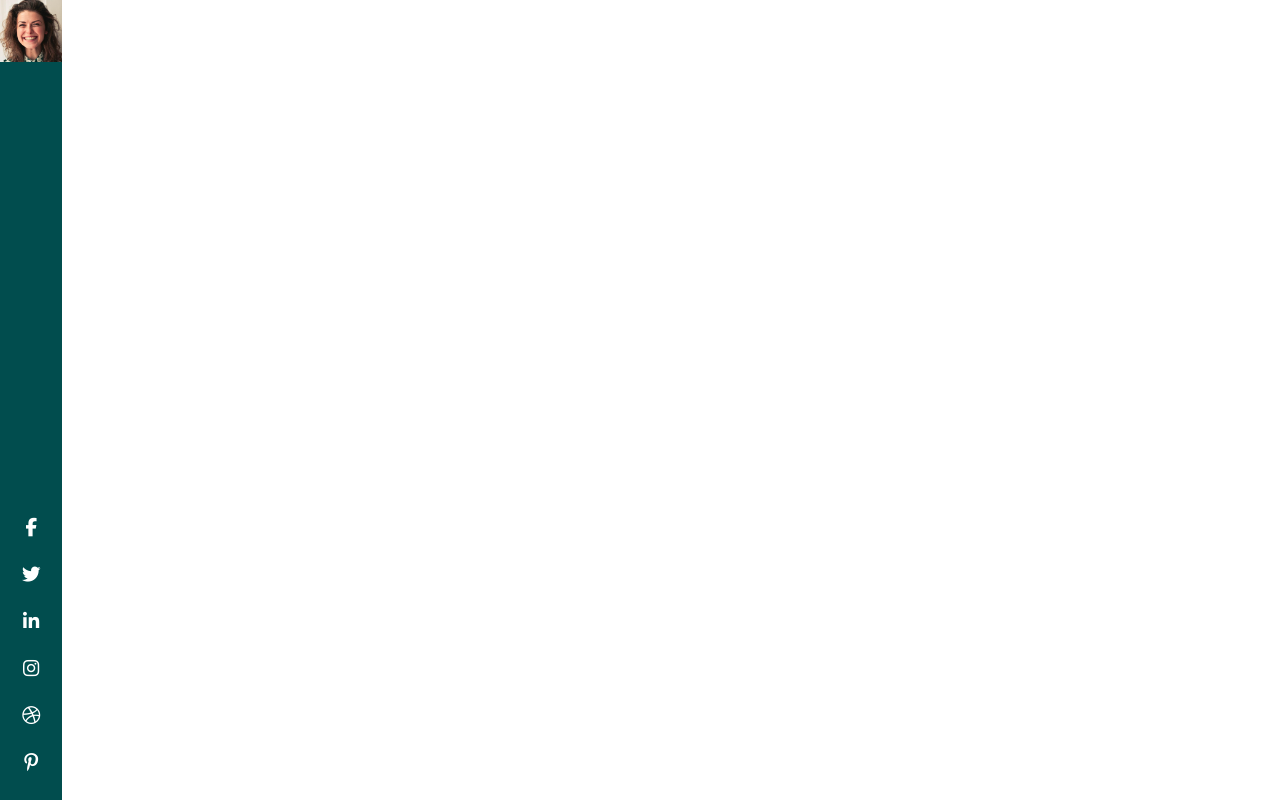
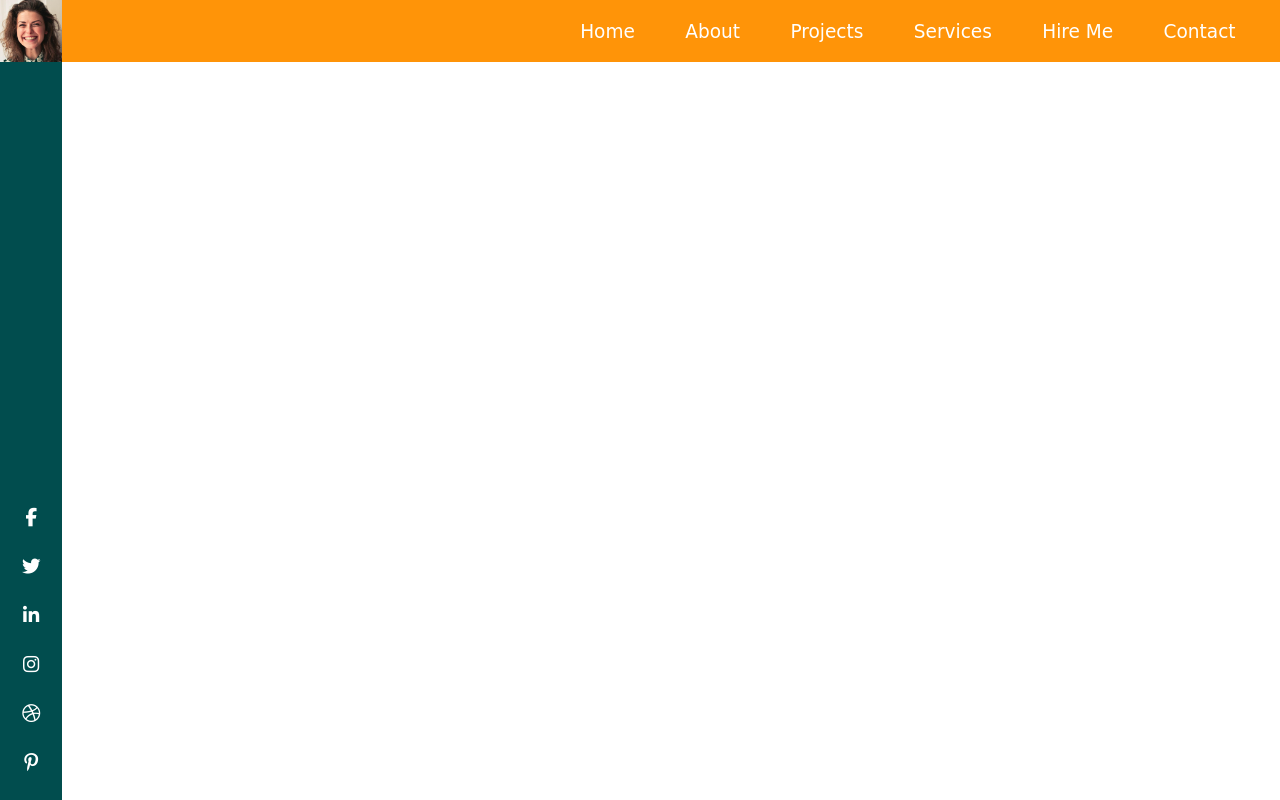
Before and after one commit to effiong-jr/sample-portfolio-website, a plain HTML site: page index.html in a window 1280 px wide. Drawn offline with Linux system fonts and the light colour scheme; a web font is replaced by a local one.

Commit message:
Added main navbar
Added main navbar with some animation for desktop view

```diff
--- a/index.html
+++ b/index.html
@@ -39,5 +39,27 @@
         </ul>
       </div>
     </aside>
+
+    <!-- Main content -->
+    <main>
+      <!-- Main Nav -->
+      <header id="header">
+        <nav class="header__main-nav">
+          <div class="header__main-nav--humburger">
+            <div class="line line-1"></div>
+            <div class="line line-2"></div>
+            <div class="line line-3"></div>
+          </div>
+          <ul class="header__main-nav--links">
+            <li><a href="#">Home</a></li>
+            <li><a href="#">About</a></li>
+            <li><a href="#">Projects</a></li>
+            <li><a href="#">Services</a></li>
+            <li><a href="#">Hire Me</a></li>
+            <li><a href="#">Contact</a></li>
+          </ul>
+        </nav>
+      </header>
+    </main>
   </body>
 </html>
--- a/style.css
+++ b/style.css
@@ -36,6 +36,17 @@ body {
   display: flex;
 }
 
+li {
+  list-style: none;
+}
+
+a:link,
+a:visited {
+  text-decoration: none;
+  color: white;
+  font-size: 1.5rem;
+}
+
 /* ********** Main styling ********** */
 
 /* *** Side Nav **** */
@@ -72,10 +83,78 @@ ul.side-nav__content--social a i {
   font-size: calc(1rem + 0.66667vw);
   color: white;
   padding-bottom: calc(2rem + 0.66667vw);
-  transition: color 0.35s cubic-bezier(0.165, 0.84, 0.44, 1);
+  transition: color 0.35s cubic-bezier(0.445, 0.05, 0.55, 0.95);
 }
 
 ul.side-nav__content--social a i:hover,
 ul.side-nav__content--social a i:active {
   color: var(--secondary-color);
 }
+
+/* ********************** Main Content ****************** */
+
+main {
+  flex: 1;
+}
+
+/* Main Nav header */
+header#header {
+  background-color: var(--secondary-color);
+  height: calc(3vh + 3vw);
+  z-index: 2;
+}
+
+nav.header__main-nav {
+  height: 100%;
+}
+
+ul.header__main-nav--links {
+  height: 100%;
+  display: flex;
+  justify-content: flex-end;
+  align-items: center;
+}
+
+ul.header__main-nav--links li {
+  padding-right: 3vw;
+}
+
+ul.header__main-nav--links li a {
+  position: relative;
+  padding: 0.2rem 0.6rem;
+  font-size: calc(1rem + 0.66667vw);
+}
+
+ul.header__main-nav--links li a:link::before,
+ul.header__main-nav--links li a:active::before,
+ul.header__main-nav--links li a:link::after,
+ul.header__main-nav--links li a:visited::after {
+  content: '';
+  position: absolute;
+  left: 0;
+  width: 100%;
+  height: 0.2rem;
+  background-color: white;
+  transform: scaleX(0);
+
+  transition: transform 0.6s cubic-bezier(1, 0, 0, 1);
+}
+
+ul.header__main-nav--links li a:link::before,
+ul.header__main-nav--links li a:active::before {
+  top: 0;
+  transform-origin: left;
+}
+
+ul.header__main-nav--links li a:link::after,
+ul.header__main-nav--links li a:visited::after {
+  bottom: 0;
+  transform-origin: right;
+}
+
+ul.header__main-nav--links li a:hover::before,
+ul.header__main-nav--links li a:active::before,
+ul.header__main-nav--links li a:hover::after,
+ul.header__main-nav--links li a:visited::after {
+  transform: scaleX(1);
+}
```
